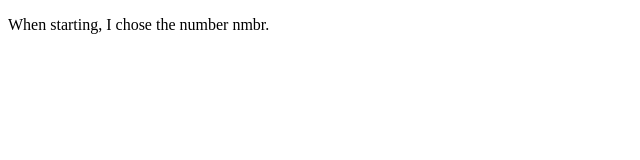
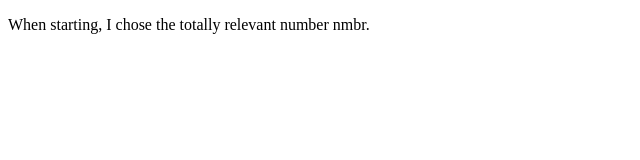
Before and after one commit to rayman2000/aksreplicatest, a plain HTML site: page index.html in a window 1280 px wide. Shown: the whole page, without its empty margins (0-640 px from the left). Drawn offline with Linux system fonts and the light colour scheme.

Commit message:
das ist eine message

```diff
--- a/index.html
+++ b/index.html
@@ -6,7 +6,7 @@
 </head>
 
 <body>
-    <p>When starting, I chose the number nmbr.</p>
+    <p>When starting, I chose the totally relevant number nmbr.</p>
 </body>
 
 </html>
```
